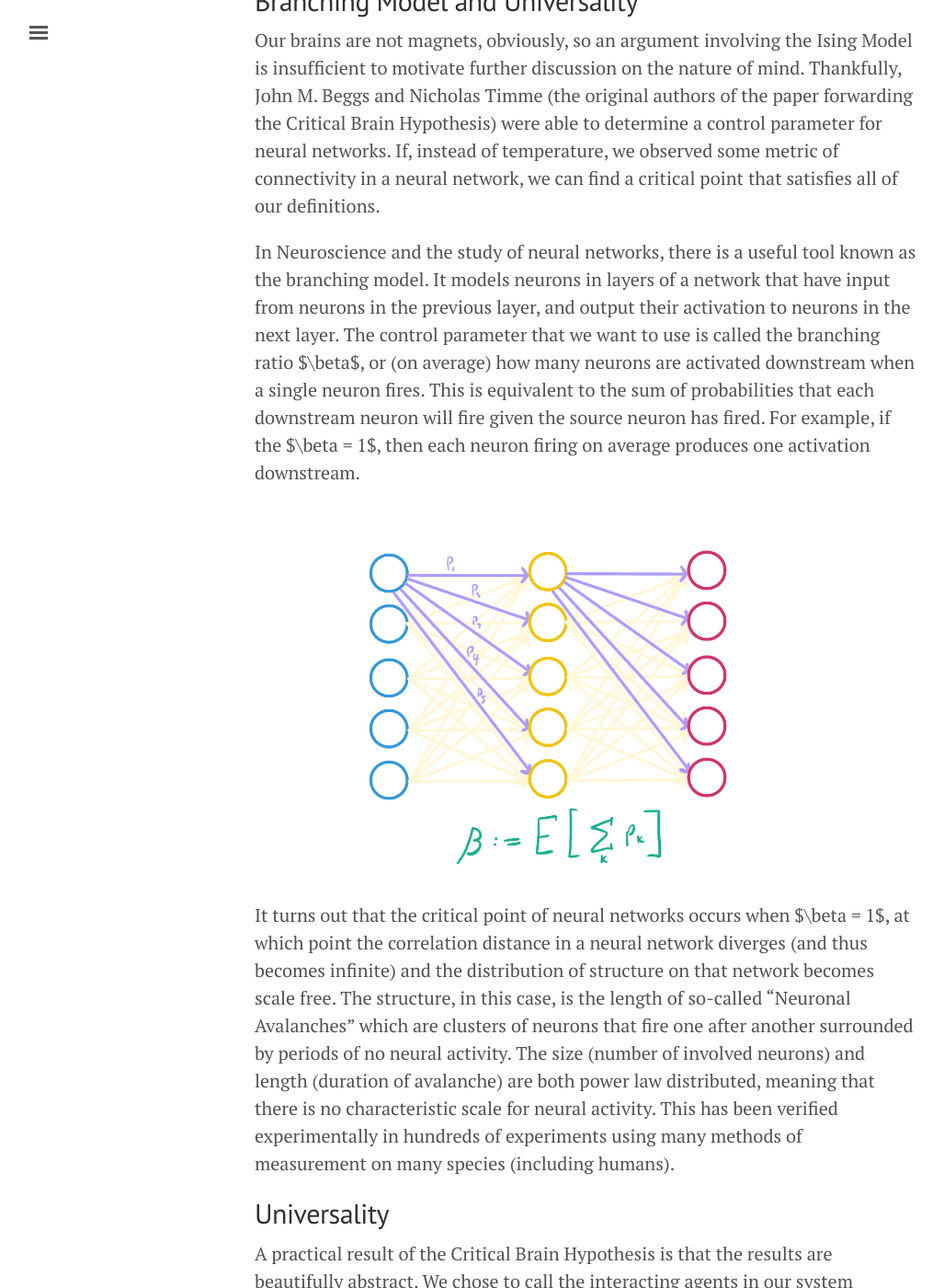
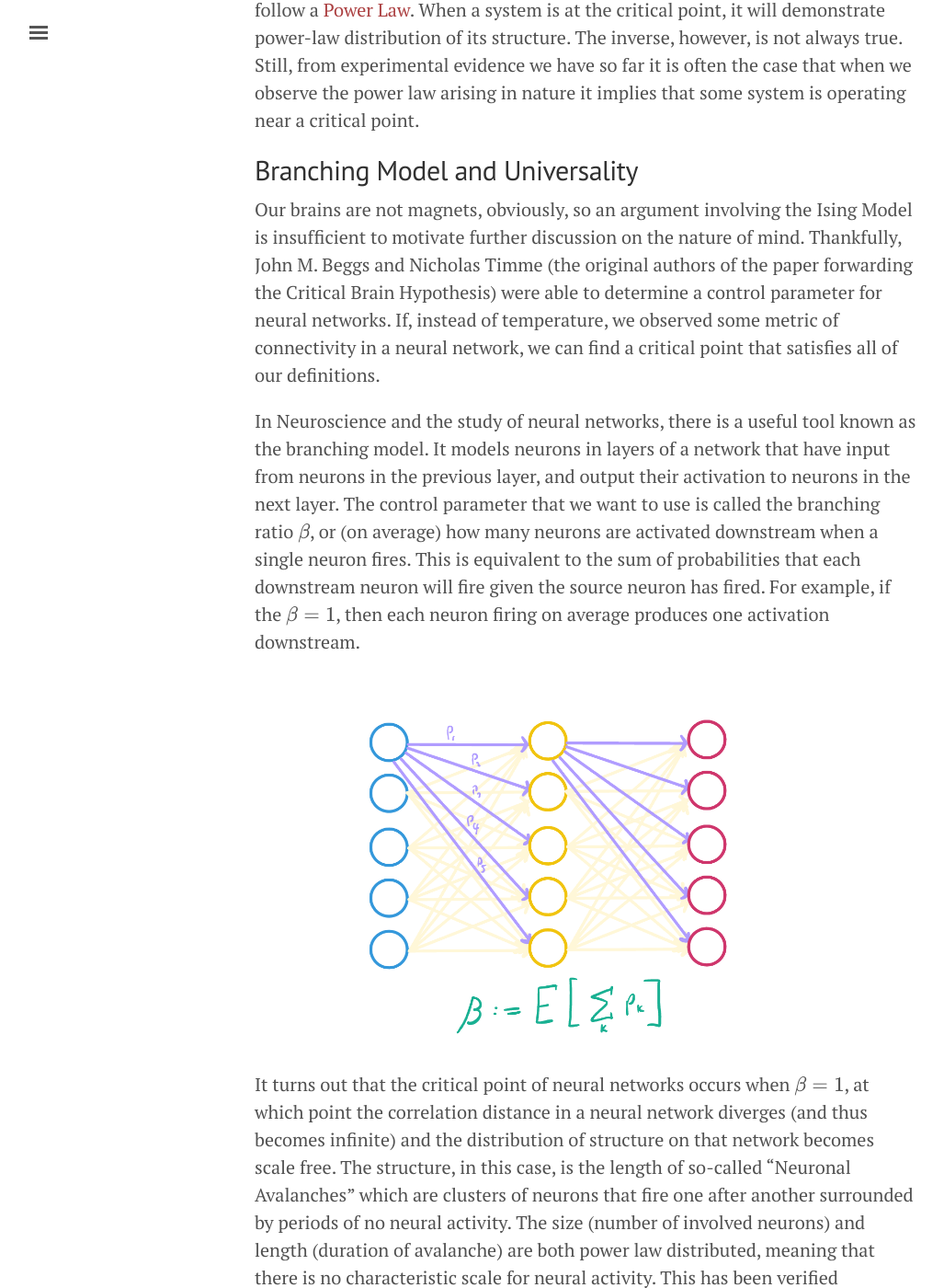
Before and after one commit to kylehovey/blog, a Jekyll site: the page built from mutually_assured_recursion.md, in a window 1280 px wide and 1400 px high, scrolled down 7538 px. Shown: the whole window at 92% size, without its empty margins (3-1030 px from the left). Built offline with Jekyll 4.4.1, drawn with Linux system fonts in a browser that asks for light colours; formulas are drawn with MathJax 3; some of the changed text lies outside the part shown.

Commit message:
Image updates, Kramdown fixes

```diff
--- a/mutually_assured_recursion.md
+++ b/mutually_assured_recursion.md
@@ -11,15 +11,15 @@
 
 # Compression
 
-![Alt text](/blog/images/mutually_assured_recursion/compression_vice.png)
+What do we mean when we talk about information? In his seminal text Gödel Escher Bach, Hofstadter asserts that meaning itself is a strange dance between content and interpretation. For there to be information, and therefore meaning, there must be an interpreter. In isolation, interpretation and content are interchangeable. Imagine a strange world where, instead of DNA producing different organisms through the biology of life, DNA was the same for all life and the biological decoding systems present in zygotes were the differentiating factors. For example, the difference between a frog and a cat would be contained in the decoding mechanisms themselves, and that the genetic information no longer lies in the DNA. The fact that the decoding systems for DNA are universal (meaning they are common and behave predictably the same) but DNA is variable makes DNA the content and the decoding systems the interpretation.
 
-What do we mean when we talk about information? In his seminal text Gödel Escher Bach, Hofstadter asserts that meaning itself is a strange dance between content and interpretation. For there to be information, and therefore meaning, there must be an interpreter. In isolation, interpretation and content are interchangeable. Imagine a strange world where, instead of DNA producing different organisms through the biology of life, DNA was the same for all life and the biological decoding systems present in zygotes were the differentiating factors. For example, the difference between a frog and a cat would be contained in the decoding mechanisms themselves, and that the genetic information no longer lies in the DNA. The fact that the decoding systems for DNA are universal (meaning they are common and behave predictably the same) but DNA is variable makes DNA the content and the decoding systems the interpretation.
+![DNA inside of a vice](/blog/images/mutually_assured_recursion/compression_vice.png)
 
 This concept of meaning can be made more abstract with the introduction of [Turing Machines](https://en.wikipedia.org/wiki/Turing_machine), which I have covered in my other posts in this series. The important takeaway is that we have a model for an entity that takes in information and that can process that information to produce a result. An important thought experiment and philosophical discussion is whether or not Turing Machines are the canonical model for all information processing. This is to ask: are there answerable questions that could not be answered using a Turing Machine alone? Our best answer to this question is the Church Turing Thesis, and the current consensus is that the answer is no: all questions with answers that can be reached via [Effective Methods](https://en.wikipedia.org/wiki/Effective_method) can be computed on a Turing Machine. This is to say any algorithm from integers to integers, or from strings to strings that has a method for conveying the former from the latter is computable.
 
 ## Compression of Meaning
 
-Earlier this year, a paper [was published](https://aclanthology.org/2023.findings-acl.426.pdf) demonstrating a surprising result. The researchers were able to perform text classification using only text compression and a clustering algorithm (kNN). This task classically requires fairly advanced machine learning tools such as neural networks, symbolic analysis, large language models, vectorization approaches, or decision trees. Yet, despite being remarkably simple, the compression based approach beat many existing models for text classification. Their approach involved building a similarity metric by comparing the compressed size of two strings of text $A$ and $B$, and their concatenation $A + B$ , which was a means of determining cross-entropy or roughly the average information shared between the two strings. This is actually similar to the method that I used [in my other post](https://kylehovey.github.io/blog/automata-nebula) to classify emergent behavior in Cellular Automata using PNG image compression and the UMAP dimensionality reduction algorithm.
+Earlier this year, a paper [was published](https://aclanthology.org/2023.findings-acl.426.pdf) demonstrating a surprising result. The researchers were able to perform text classification using only text compression and a clustering algorithm (kNN). This task classically requires fairly advanced machine learning tools such as neural networks, symbolic analysis, large language models, vectorization approaches, or decision trees. Yet, despite being remarkably simple, the compression based approach beat many existing models for text classification. Their approach involved building a similarity metric by comparing the compressed size of two strings of text \\(A\\) and \\(B\\), and their concatenation \\(A + B\\) , which was a means of determining cross-entropy or roughly the average information shared between the two strings. This is actually similar to the method that I used [in my other post](https://kylehovey.github.io/blog/automata-nebula) to classify emergent behavior in Cellular Automata using PNG image compression and the UMAP dimensionality reduction algorithm.
 
 Compression may seem to be a prosaic topic, but the longer one spends studying it, the more one sees that it is anything but. Marcus Hutter, creator of the [Hutter Prize](https://en.wikipedia.org/wiki/Hutter_Prize), is a champion of this philosophy. The prize is awarded to any daring mind who can beat the current record for compressing human knowledge (as measured by compression ratio of a download of Wikipedia). Hutter created this prize to incentivize the advancement of artificial intelligence, and those who run the challenge believe that there is no difference between compression and AI. When viewed from the perspective of meaning and interpretation, compression is the art of distilling the meaning of something to its essence. This will forever remain an art, as devising a technique to find the best compression scheme [is impossible to develop](https://en.wikipedia.org/wiki/Kolmogorov_complexity#). Much like the Halting Problem, and the undecidability of the Continuum Hypothesis, the perfection of meaning is unattainable and yet it seems that if it weren't, it would not be able to exist at all.
 
@@ -43,7 +43,7 @@
 
 As magnetic particles exert force on each other, a question we can ask is "How far does the effect of one particle changing orientation travel?". This is an interesting question for our exploration because a particle flipping is one bit of information, and in this simple model we can easily find the probability that it is able to affect some other particle in the system some distance away. We can define a notion of "correlation length" being the maximal distance that two particles can remain correlated with each other. I will not go into the math here, but I will share the correlation length as a function of temperature:
 
-![Diagram of the correlation distance in the Ising model, reaching a sharp peak at the critical point](/blog/images/mutually_assured_recursion/correlation_distance.png)
+![Diagram of the correlation distance in the Ising model, reaching a sharp peak at the critical point](/blog/images/mutually_assured_recursion/corellation_distance.png)
 *Figure from [John M. Beggs' paper - DO 10.3389/fphys.2012.00163](https://www.researchgate.net/figure/Correlation-length-as-a-function-of-temperature-for-a-simulation-of-the-Ising-Model-Near_fig4_225375861)*
 
 What we find is that correlation distance is not only maximized at the critical temperature, but that in an ideal model it actually becomes _infinite_. To highlight the importance of that discovery, for a moment imagine a magnet the size of the Earth, or even the solar system. If that magnet were to be uniformly heated to its critical temperature, you could flip a single particle on one side and reliably be able to detect its effect on the other side.
@@ -52,8 +52,10 @@
 
 What is perhaps even more surprising than the ability to transmit information across vast distances solely through the interaction of adjacent elements in a system is what happens to the structure of the system as a whole at the critical point. If you observe the distribution of clusters of particles in one orientation or another, you will find that the entire system becomes scale-free. That is to say that no matter what scale you are observing the system at, you will see the same patterns arise. This would be like opening up Google Earth and being able zoom to a random level of magnification, yet not being able to tell that anything had changed. This fractal property exists only at the temperature is at the critical point. Below that temperature, and as you zoom out the system becomes homogenous. Above that temperature, and as you zoom out the system becomes chaotic and random.
 
+<center>
 <iframe width="560" height="315" src="https://www.youtube.com/embed/MxRddFrEnPc?si=l2OMHb6dTiYweM0Y" title="YouTube video player" frameborder="0" allow="accelerometer; autoplay; clipboard-write; encrypted-media; gyroscope; picture-in-picture; web-share" allowfullscreen></iframe>
 *Simulation and Animation by [Douglas Ashton](https://www.youtube.com/alsodug)*
+</center>
 
 If you read further on the Critical Brain Hypothesis, you will see why this scale-free property is not only interesting but also incredibly useful. It is the reason we are able to respond to slight and major sensory inputs with the same neural structures. These scale-free properties also offer up a new way of measuring when a system is at the critical point. Another way of defining a scale-free system is to say that the distribution of its structures (either in size or in time) follow a [Power Law](https://en.wikipedia.org/wiki/Power_law). When a system is at the critical point, it will demonstrate power-law distribution of its structure. The inverse, however, is not always true. Still, from experimental evidence we have so far it is often the case that when we observe the power law arising in nature it implies that some system is operating near a critical point.
 
@@ -61,11 +63,11 @@
 
 Our brains are not magnets, obviously, so an argument involving the Ising Model is insufficient to motivate further discussion on the nature of mind. Thankfully, John M. Beggs and Nicholas Timme (the original authors of the paper forwarding the Critical Brain Hypothesis) were able to determine a control parameter for neural networks. If, instead of temperature, we observed some metric of connectivity in a neural network, we can find a critical point that satisfies all of our definitions.
 
-In Neuroscience and the study of neural networks, there is a useful tool known as the branching model. It models neurons in layers of a network that have input from neurons in the previous layer, and output their activation to neurons in the next layer. The control parameter that we want to use is called the branching ratio $\beta$, or (on average) how many neurons are activated downstream when a single neuron fires. This is equivalent to the sum of probabilities that each downstream neuron will fire given the source neuron has fired. For example, if the $\beta = 1$, then each neuron firing on average produces one activation downstream.
+In Neuroscience and the study of neural networks, there is a useful tool known as the branching model. It models neurons in layers of a network that have input from neurons in the previous layer, and output their activation to neurons in the next layer. The control parameter that we want to use is called the branching ratio \\(\beta\\), or (on average) how many neurons are activated downstream when a single neuron fires. This is equivalent to the sum of probabilities that each downstream neuron will fire given the source neuron has fired. For example, if the \\(\beta = 1\\), then each neuron firing on average produces one activation downstream.
 
 ![An organization of neurons in layers with branches from each neuron in the last layer to one in the next](/blog/images/mutually_assured_recursion/branching_model.png)
 
-It turns out that the critical point of neural networks occurs when $\beta = 1$, at which point the correlation distance in a neural network diverges (and thus becomes infinite) and the distribution of structure on that network becomes scale free. The structure, in this case, is the length of so-called "Neuronal Avalanches" which are clusters of neurons that fire one after another surrounded by periods of no neural activity. The size (number of involved neurons) and length (duration of avalanche) are both power law distributed, meaning that there is no characteristic scale for neural activity. This has been verified experimentally in hundreds of experiments using many methods of measurement on many species (including humans).
+It turns out that the critical point of neural networks occurs when \\(\beta = 1\\), at which point the correlation distance in a neural network diverges (and thus becomes infinite) and the distribution of structure on that network becomes scale free. The structure, in this case, is the length of so-called "Neuronal Avalanches" which are clusters of neurons that fire one after another surrounded by periods of no neural activity. The size (number of involved neurons) and length (duration of avalanche) are both power law distributed, meaning that there is no characteristic scale for neural activity. This has been verified experimentally in hundreds of experiments using many methods of measurement on many species (including humans).
 
 ## Universality
 
```
Also changed, not shown: other parts of mutually_assured_recursion.md (+2 -0 lines), images/mutually_assured_recursion/clock_droste.jpg (added).
